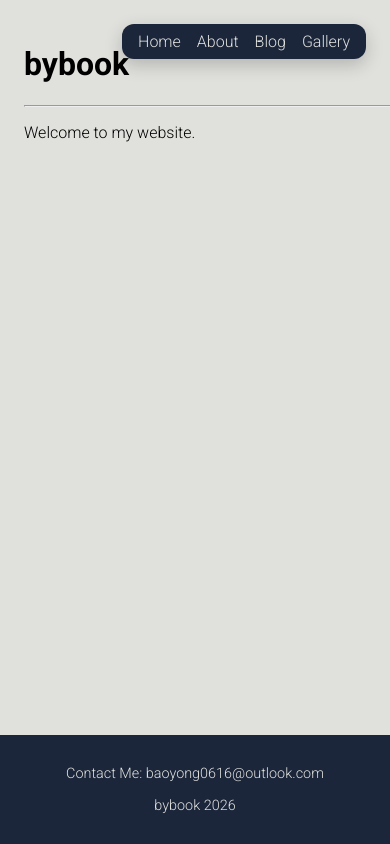
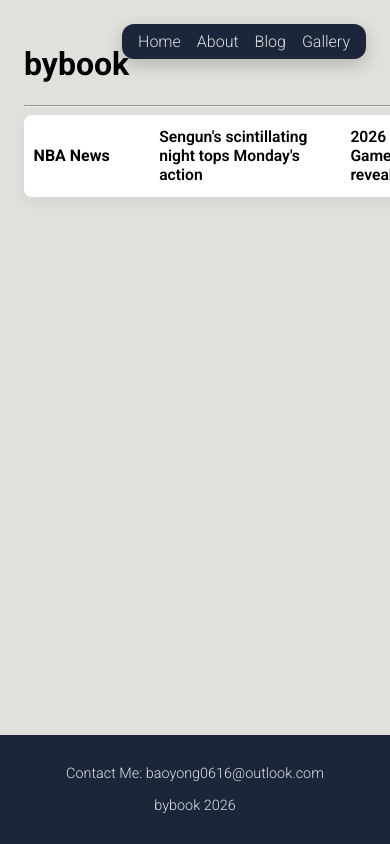
Before and after one commit to by0616/bybook, a React (Vite) app: page / in a window 390 px wide. Shown: the top 844 px of the page. Built offline with nearby package versions, Linux system fonts and the light colour scheme; no server answers.

Commit message:
added an NBA news bar

```diff
--- /dev/null
+++ b/src/components/modules/NewsBar.css
@@ -0,0 +1,65 @@
+.NewsBar {
+  background: #ffffff;
+  border-left: 4px solid var(--tropical-teal);
+  padding: 0.5rem 1rem;
+  border-radius: 10px;
+
+  display: flex;
+  gap: 1rem;
+  align-items: center;
+
+  box-shadow: 0 6px 18px rgba(0,0,0,0.06);
+  margin-bottom: 1rem;
+  width: 100%;
+}
+
+.NewsBar-label {
+  font-weight: 700;
+  color: var(--tropical-teal);
+  min-width: 120px;
+}
+
+.NewsBar-list {
+  display: flex;
+  gap: 0.75rem;
+  align-items: center;
+  overflow-x: auto;
+}
+
+.NewsBar-item {
+  display: inline-flex;
+  align-items: center;
+  gap: 0.75rem;
+  text-decoration: none;
+  padding: 0.375rem 0.6rem;
+  border-radius: 8px;
+  min-width: 220px;
+  color: var(--baltic-blue);
+  transition: color 140ms ease, transform 120ms ease;
+  font-weight: 600;
+  background: transparent;
+}
+
+.NewsBar-item:hover {
+  color: var(--light-green);
+  transform: translateY(-2px);
+}
+
+.NewsBar-thumb {
+  width: 60px;
+  height: 40px;
+  object-fit: cover;
+  border-radius: 6px;
+  flex-shrink: 0;
+}
+
+.NewsBar-title { font-size: 0.98rem; }
+
+@media (max-width: 480px) {
+  .NewsBar {
+    padding: 0.4rem 0.6rem;
+    border-radius: 8px;
+  }
+  .NewsBar-label { min-width: 100px; }
+  .NewsBar-item { min-width: 160px; font-size: 0.95rem; }
+}
--- /dev/null
+++ b/src/components/modules/NewsBar.jsx
@@ -0,0 +1,51 @@
+import React, { useEffect, useState } from "react";
+import "./NewsBar.css";
+
+const FALLBACK = [
+  { title: "Sengun's scintillating night tops Monday's action", url: "https://www.nba.com/news/live-updates-lamelo-balls-hornets-host-zion-williamsons-pelicans-in-a-matinee" },
+  { title: "2026 NBA All-Star Game reserves revealed", url: "https://www.nba.com/news/2026-all-star-reserves" },
+  { title: "Power Rankings, Week 16: Clippers high risers", url: "https://www.nba.com/news/power-rankings-2025-26-week-16" },
+];
+
+const NewsBar = () => {
+  const [items, setItems] = useState([]);
+  const [loading, setLoading] = useState(true);
+
+  useEffect(() => {
+    const fetchNews = async () => {
+      try {
+        setLoading(true);
+        const res = await fetch("http://localhost:4000/news");
+        if (!res.ok) throw new Error("no proxy");
+        const json = await res.json();
+        setItems(json.slice(0, 3));
+      } catch (err) {
+        // fallback to static headlines when proxy isn't running
+        setItems(FALLBACK);
+      } finally {
+        setLoading(false);
+      }
+    };
+
+    fetchNews();
+    const id = setInterval(fetchNews, 2 * 60 * 1000); // refresh every 2 minutes
+    return () => clearInterval(id);
+  }, []);
+
+  return (
+    <div className="NewsBar">
+      <div className="NewsBar-label">NBA News</div>
+      <div className="NewsBar-list">
+        {loading && <div className="NewsBar-loading">Loading news…</div>}
+        {!loading && items.map((n, i) => (
+          <a key={i} className="NewsBar-item" href={n.url} target="_blank" rel="noreferrer">
+            {n.image && <img className="NewsBar-thumb" src={n.image} alt="thumb" />}
+            <div className="NewsBar-title">{n.title}</div>
+          </a>
+        ))}
+      </div>
+    </div>
+  );
+};
+
+export default NewsBar;
--- a/src/components/pages/Gallery.jsx
+++ b/src/components/pages/Gallery.jsx
@@ -12,10 +12,13 @@ const photos = [
 
 const Gallery = () => {
   return (
-    <div className="gallery-grid">
-      {photos.map((p) => (
-        <PhotoCard key={p.id} src={p.src} caption={p.caption} />
-      ))}
+    <div>
+    <h1>Gallery</h1>
+      <div className="gallery-grid">
+        {photos.map((p) => (
+          <PhotoCard key={p.id} src={p.src} caption={p.caption} />
+        ))}
+      </div>
     </div>
   );
 }
--- a/src/components/pages/Home.jsx
+++ b/src/components/pages/Home.jsx
@@ -1,11 +1,12 @@
 import React from "react";
+import NewsBar from "../modules/NewsBar";
 
 const Home = () => {
     return (
         <div>
             <h1 className="HomeTitle">bybook</h1>
             <hr className="HomeLine" />
-            <p>Welcome to my website.</p>
+            <NewsBar />
         </div>
     );
 }
--- a/src/components/pages/NotFound.jsx
+++ b/src/components/pages/NotFound.jsx
@@ -3,8 +3,8 @@ import React from "react";
 const NotFound = () => {
   return (
     <div>
-      <h1>404 Not Found</h1>
-      <p>The page you requested couldn't be found.</p>
+      <h1 className="u-textCenter u-bold">404 Not Found</h1>
+      <p className="u-textCenter">The page you requested couldn't be found.</p>
     </div>
   );
 };
```
Also changed, not shown: 2 other files (tests, documents, lock files or other folders).
